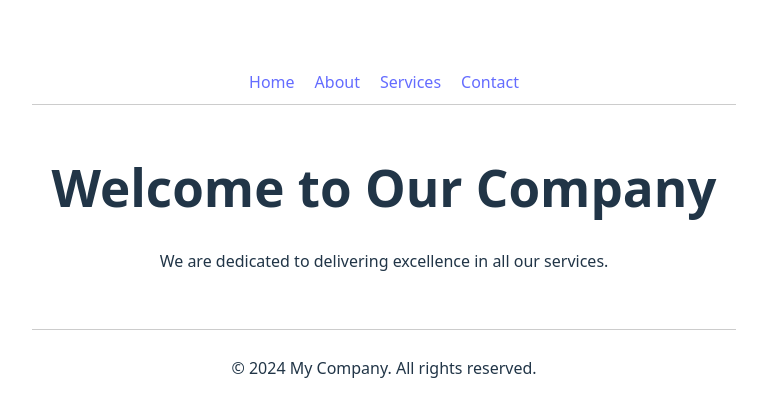
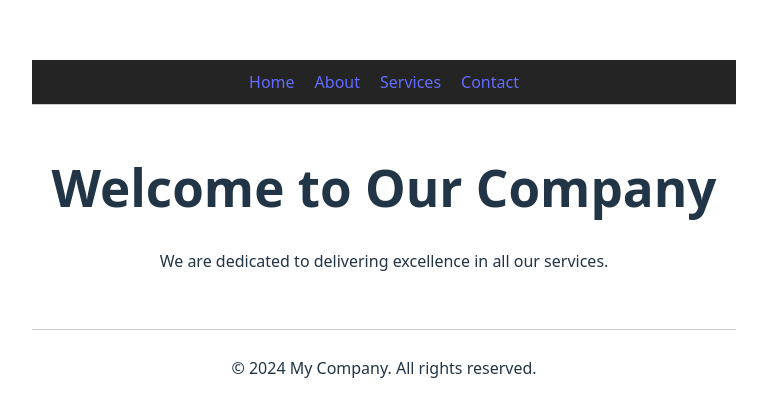
Before and after one commit to abdelrahmanelsafty75/alx-fe-reactjs, a React (Vite) app in the folder my-company/: page / in a window 1280 px wide. Shown: the part 167-584 px from the top of the page, without its empty margins (256-1023 px from the left). Built offline with nearby package versions, Linux system fonts and the light colour scheme.

Commit message:
more styling

```diff
--- a/my-company/src/components/Navbar.jsx
+++ b/my-company/src/components/Navbar.jsx
@@ -6,7 +6,7 @@ function Navbar() {
     }
   return (
     <div>
-        <nav style={{ padding: '10px', borderBottom: '1px solid #ccc' }}>
+        <nav style={{ padding: '10px', borderBottom: '1px solid #ccc', backgroundColor: '#242424', display: 'flex', justifyContent: 'center' }}>
             <Link to="/" style={navStyle}>Home</Link>
             <Link to="/about" style={navStyle}>About</Link>
             <Link to="/services" style={navStyle}>Services</Link>
```
